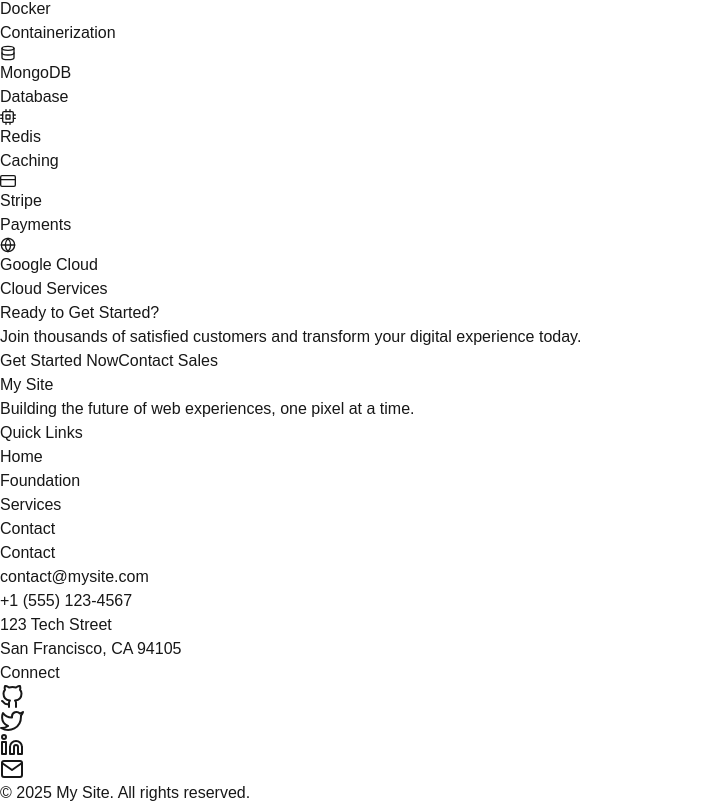
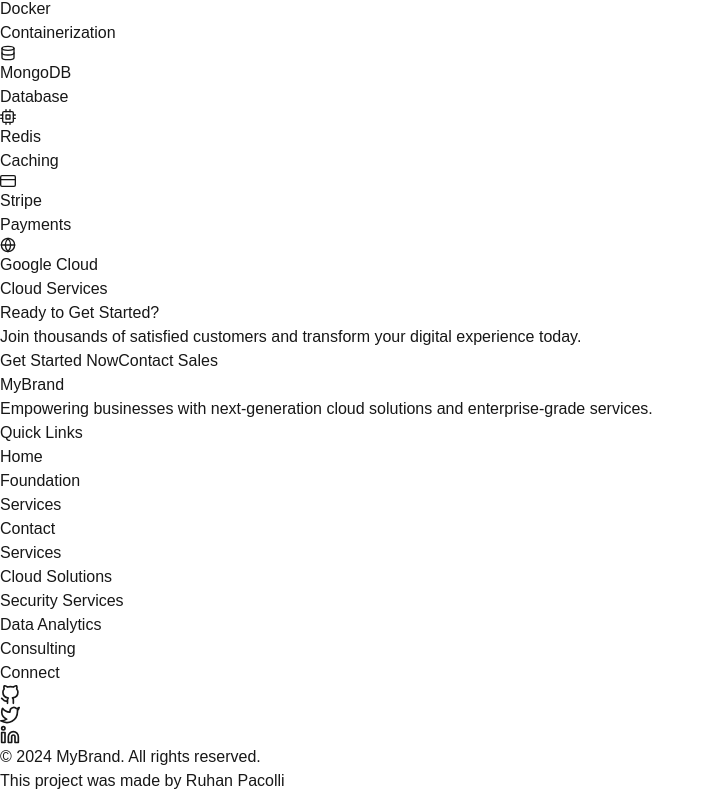
Before and after one commit to Ruhanpaco/saas-landing-page, a Next.js app: page / in a window 1280 px wide. Shown: the part 2303-3108 px from the top of the page, without its empty margins (0-711 px from the left). Built offline with nearby package versions, Linux system fonts and the light colour scheme.

Commit message:
Update footer credit text

```diff
--- a/src/app/Components/footer.tsx
+++ b/src/app/Components/footer.tsx
@@ -1,22 +1,26 @@
 "use client"
 
-import { FiGithub, FiTwitter, FiLinkedin, FiMail } from "react-icons/fi";
-import Link from "next/link";
+import Link from 'next/link';
+import { FiGithub, FiTwitter, FiLinkedin } from 'react-icons/fi';
 
 export default function Footer() {
   return (
-    <footer className="bg-gray-900/50 backdrop-blur-lg border-t border-gray-800">
-      <div className="container mx-auto px-4 py-12">
+    <footer className="bg-[#0A0A0F] border-t border-white/5">
+      <div className="container mx-auto px-6 py-12">
         <div className="grid grid-cols-1 md:grid-cols-4 gap-8">
           {/* Company Info */}
           <div className="space-y-4">
-            <h3 className="text-xl font-bold text-white">My Site</h3>
-            <p className="text-gray-400">Building the future of web experiences, one pixel at a time.</p>
+            <h3 className="text-xl font-bold text-transparent bg-clip-text bg-gradient-to-r from-cyan-400 to-blue-500">
+              MyBrand
+            </h3>
+            <p className="text-gray-400">
+              Empowering businesses with next-generation cloud solutions and enterprise-grade services.
+            </p>
           </div>
 
           {/* Quick Links */}
-          <div className="space-y-4">
-            <h4 className="text-lg font-semibold text-white">Quick Links</h4>
+          <div>
+            <h4 className="text-white font-semibold mb-4">Quick Links</h4>
             <ul className="space-y-2">
               <li><Link href="/" className="text-gray-400 hover:text-white transition-colors">Home</Link></li>
               <li><Link href="/foundation" className="text-gray-400 hover:text-white transition-colors">Foundation</Link></li>
@@ -25,41 +29,52 @@ export default function Footer() {
             </ul>
           </div>
 
-          {/* Contact Info */}
-          <div className="space-y-4">
-            <h4 className="text-lg font-semibold text-white">Contact</h4>
+          {/* Services */}
+          <div>
+            <h4 className="text-white font-semibold mb-4">Services</h4>
             <ul className="space-y-2">
-              <li className="text-gray-400">contact@mysite.com</li>
-              <li className="text-gray-400">+1 (555) 123-4567</li>
-              <li className="text-gray-400">123 Tech Street</li>
-              <li className="text-gray-400">San Francisco, CA 94105</li>
+              <li className="text-gray-400">Cloud Solutions</li>
+              <li className="text-gray-400">Security Services</li>
+              <li className="text-gray-400">Data Analytics</li>
+              <li className="text-gray-400">Consulting</li>
             </ul>
           </div>
 
-          {/* Social Links */}
-          <div className="space-y-4">
-            <h4 className="text-lg font-semibold text-white">Connect</h4>
+          {/* Contact */}
+          <div>
+            <h4 className="text-white font-semibold mb-4">Connect</h4>
             <div className="flex space-x-4">
               <a href="#" className="text-gray-400 hover:text-white transition-colors">
-                <FiGithub size={24} />
+                <FiGithub size={20} />
               </a>
               <a href="#" className="text-gray-400 hover:text-white transition-colors">
-                <FiTwitter size={24} />
+                <FiTwitter size={20} />
               </a>
               <a href="#" className="text-gray-400 hover:text-white transition-colors">
-                <FiLinkedin size={24} />
-              </a>
-              <a href="#" className="text-gray-400 hover:text-white transition-colors">
-                <FiMail size={24} />
+                <FiLinkedin size={20} />
               </a>
             </div>
           </div>
         </div>
 
-        <div className="mt-12 pt-8 border-t border-gray-800">
-          <p className="text-center text-gray-400">
-            © {new Date().getFullYear()} My Site. All rights reserved.
-          </p>
+        {/* Copyright and Credits */}
+        <div className="mt-12 pt-8 border-t border-white/5">
+          <div className="flex flex-col md:flex-row justify-between items-center">
+            <p className="text-gray-400 text-sm">
+              © 2024 MyBrand. All rights reserved.
+            </p>
+            <p className="text-gray-400 text-sm mt-4 md:mt-0">
+              This project was made by{' '}
+              <a
+                href="https://ruhanpacolli.online"
+                target="_blank"
+                rel="noopener noreferrer"
+                className="text-transparent bg-clip-text bg-gradient-to-r from-cyan-400 to-blue-500 hover:from-blue-500 hover:to-cyan-400 transition-all"
+              >
+                Ruhan Pacolli
+              </a>
+            </p>
+          </div>
         </div>
       </div>
     </footer>
```
